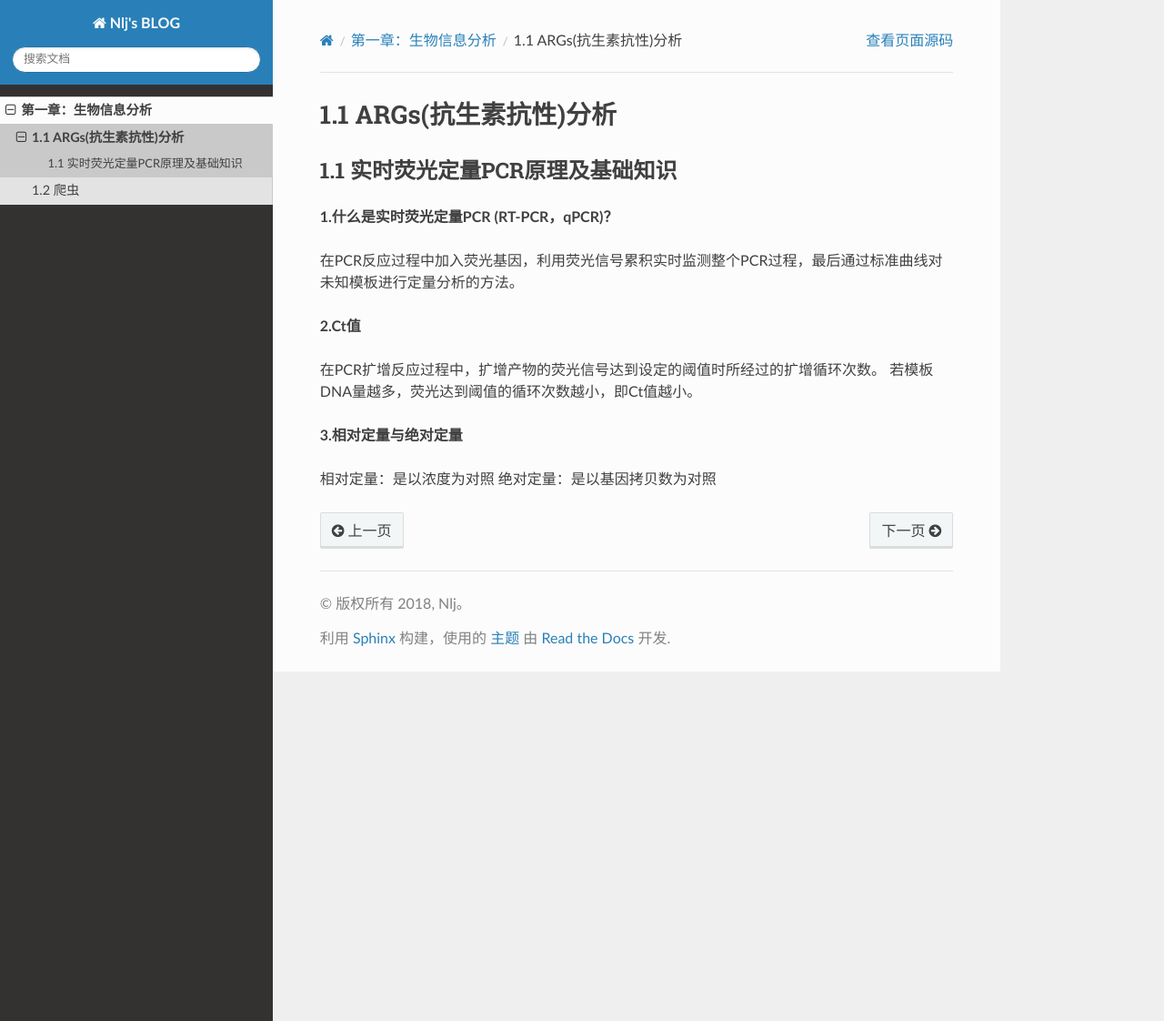
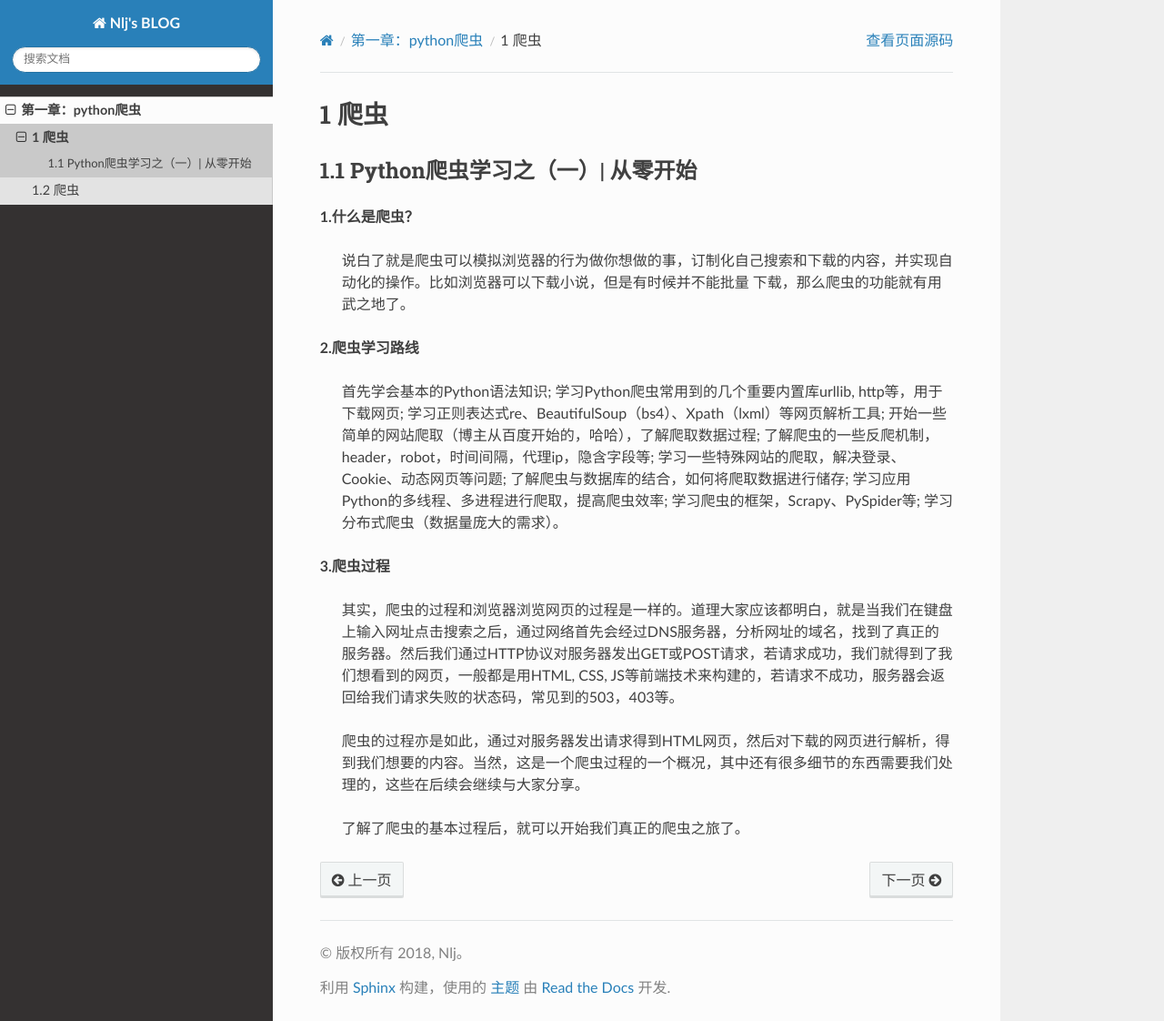
Before and after one commit to nanlijun/blogs, a Sphinx documentation site: the page built from source/contents/c01/p01_structer.rst, in a window 1280 px wide and 1122 px high. Shown: the whole window at 91% size. Built offline with Sphinx 7.4.7 and the Read the Docs theme 2.0.0, drawn with Linux system fonts in a browser that asks for light colours.

Commit message:
提交blogs到本地仓库

```diff
--- a/source/chapters/p01_data_structures.rst
+++ b/source/chapters/p01_data_structures.rst
@@ -1,5 +1,5 @@
 ==========================
-第一章：生物信息分析
+第一章：python爬虫
 ==========================
 
 Python 编码设置
--- a/source/contents/c01/p01_structer.rst
+++ b/source/contents/c01/p01_structer.rst
@@ -1,20 +1,32 @@
 =====================================
-1.1 ARGs(抗生素抗性)分析
+1 爬虫
 =====================================
 
-1.1 实时荧光定量PCR原理及基础知识
+1.1 Python爬虫学习之（一）| 从零开始
 -------------------------------------
 
-**1.什么是实时荧光定量PCR (RT-PCR，qPCR)？**
+**1.什么是爬虫？**
 
-在PCR反应过程中加入荧光基因，利用荧光信号累积实时监测整个PCR过程，最后通过标准曲线对未知模板进行定量分析的方法。
+ 说白了就是爬虫可以模拟浏览器的行为做你想做的事，订制化自己搜索和下载的内容，并实现自动化的操作。比如浏览器可以下载小说，但是有时候并不能批量
+ 下载，那么爬虫的功能就有用武之地了。
 
-**2.Ct值**
+**2.爬虫学习路线**
 
-在PCR扩增反应过程中，扩增产物的荧光信号达到设定的阈值时所经过的扩增循环次数。
-若模板DNA量越多，荧光达到阈值的循环次数越小，即Ct值越小。
+ 首先学会基本的Python语法知识;
+ 学习Python爬虫常用到的几个重要内置库urllib, http等，用于下载网页;
+ 学习正则表达式re、BeautifulSoup（bs4）、Xpath（lxml）等网页解析工具;
+ 开始一些简单的网站爬取（博主从百度开始的，哈哈），了解爬取数据过程;
+ 了解爬虫的一些反爬机制，header，robot，时间间隔，代理ip，隐含字段等;
+ 学习一些特殊网站的爬取，解决登录、Cookie、动态网页等问题;
+ 了解爬虫与数据库的结合，如何将爬取数据进行储存;
+ 学习应用Python的多线程、多进程进行爬取，提高爬虫效率;
+ 学习爬虫的框架，Scrapy、PySpider等;
+ 学习分布式爬虫（数据量庞大的需求）。
 
-**3.相对定量与绝对定量**
+**3.爬虫过程**
 
-相对定量：是以浓度为对照
-绝对定量：是以基因拷贝数为对照
+ 其实，爬虫的过程和浏览器浏览网页的过程是一样的。道理大家应该都明白，就是当我们在键盘上输入网址点击搜索之后，通过网络首先会经过DNS服务器，分析网址的域名，找到了真正的服务器。然后我们通过HTTP协议对服务器发出GET或POST请求，若请求成功，我们就得到了我们想看到的网页，一般都是用HTML, CSS, JS等前端技术来构建的，若请求不成功，服务器会返回给我们请求失败的状态码，常见到的503，403等。
+
+ 爬虫的过程亦是如此，通过对服务器发出请求得到HTML网页，然后对下载的网页进行解析，得到我们想要的内容。当然，这是一个爬虫过程的一个概况，其中还有很多细节的东西需要我们处理的，这些在后续会继续与大家分享。
+
+ 了解了爬虫的基本过程后，就可以开始我们真正的爬虫之旅了。
```
